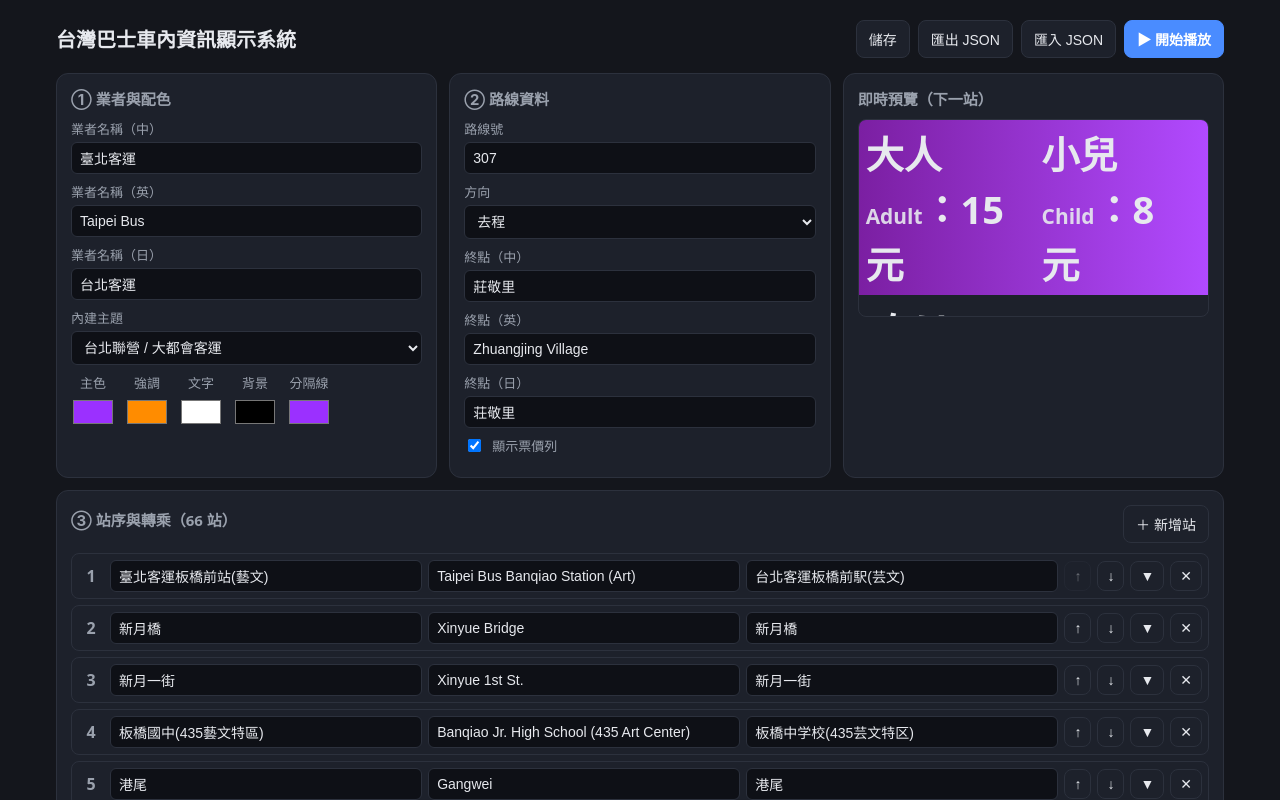
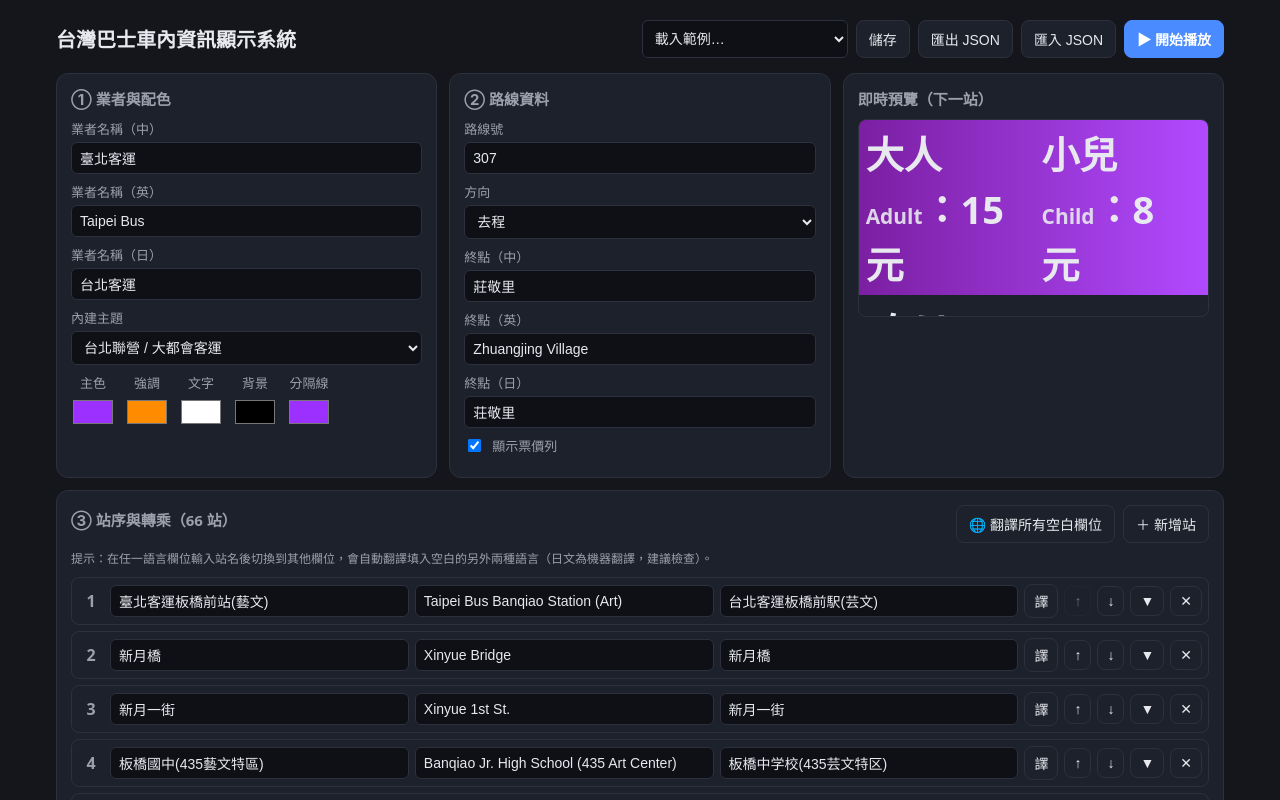
Before and after one commit to masonzeng702550/taiwan-bus-display, a React (Vite) app: page / in a window 1280 px wide. Shown: the top 800 px of the page. Built offline with nearby package versions, Linux system fonts and the light colour scheme.

Commit message:
feat: auto-translate empty language fields from a single entered language

```diff
--- /dev/null
+++ b/src/data/translate.ts
@@ -0,0 +1,56 @@
+import type { I18n, Lang } from "../types";
+
+// Lightweight client-side translation using the free MyMemory API (CORS-enabled,
+// no key needed). Quality is best-effort — Japanese results in particular should
+// be reviewed, since Taiwan place names are transliterations rather than real
+// translations. Kept pluggable so a better provider can be swapped in later.
+
+const MM_LANG: Record<Lang, string> = {
+  zh: "zh-TW",
+  en: "en-GB",
+  ja: "ja-JP",
+};
+
+async function translateText(text: string, from: Lang, to: Lang): Promise<string> {
+  const url =
+    "https://api.mymemory.translated.net/get?q=" +
+    encodeURIComponent(text) +
+    `&langpair=${MM_LANG[from]}|${MM_LANG[to]}`;
+  const res = await fetch(url);
+  if (!res.ok) throw new Error(`translate failed: ${res.status}`);
+  const data = (await res.json()) as { responseData?: { translatedText?: string } };
+  return data.responseData?.translatedText?.trim() ?? "";
+}
+
+const PRIORITY: Lang[] = ["zh", "en", "ja"];
+
+/** Returns the source language to translate FROM: the first non-empty field. */
+function sourceLang(i18n: I18n): Lang | null {
+  return PRIORITY.find((l) => i18n[l].trim().length > 0) ?? null;
+}
+
+/** Fill any empty language fields by translating from the first filled one.
+ *  Never overwrites text the user already entered. No-op if all filled / all empty. */
+export async function fillEmptyLanguages(i18n: I18n): Promise<I18n> {
+  const src = sourceLang(i18n);
+  if (!src) return i18n;
+  const targets = PRIORITY.filter((l) => l !== src && i18n[l].trim().length === 0);
+  if (!targets.length) return i18n;
+
+  const result: I18n = { ...i18n };
+  for (const t of targets) {
+    try {
+      const translated = await translateText(i18n[src], src, t);
+      if (translated) result[t] = translated;
+    } catch {
+      /* leave the field empty on failure; user can retry or type manually */
+    }
+  }
+  return result;
+}
+
+/** True if at least one field is filled and at least one is empty. */
+export function needsFill(i18n: I18n): boolean {
+  const filled = PRIORITY.filter((l) => i18n[l].trim().length > 0).length;
+  return filled > 0 && filled < PRIORITY.length;
+}
--- a/src/editor/Editor.tsx
+++ b/src/editor/Editor.tsx
@@ -2,6 +2,8 @@ import { useRef, useState } from "react";
 import type { RouteFile, Stop, Theme, Transfer, TransferType } from "../types";
 import { THEMES, themeById, themeToCssVars } from "../data/themes";
 import { exportRoute, parseRouteFile, saveRoute } from "../data/storage";
+import { fillEmptyLanguages, needsFill } from "../data/translate";
+import { SAMPLE_ROUTES } from "../data/sampleRoute";
 import { NextStop } from "../player/pages/NextStop";
 
 const TRANSFER_TYPES: TransferType[] = ["metro", "tra", "thsr", "bus", "other"];
@@ -27,6 +29,7 @@ export function Editor({
 }) {
   const fileRef = useRef<HTMLInputElement>(null);
   const [importError, setImportError] = useState("");
+  const [bulkBusy, setBulkBusy] = useState(false);
 
   const update = (patch: Partial<RouteFile>) => onChange({ ...route, ...patch });
 
@@ -49,6 +52,19 @@ export function Editor({
     });
   };
 
+  const translateAll = async () => {
+    setBulkBusy(true);
+    try {
+      const next = [...route.stops];
+      for (let i = 0; i < next.length; i++) {
+        if (needsFill(next[i].name)) next[i] = { ...next[i], name: await fillEmptyLanguages(next[i].name) };
+      }
+      setStops(next);
+    } finally {
+      setBulkBusy(false);
+    }
+  };
+
   const cssVars = themeToCssVars(route.theme) as React.CSSProperties;
 
   return (
@@ -56,6 +72,17 @@ export function Editor({
       <header className="editor-top">
         <h1>台灣巴士車內資訊顯示系統</h1>
         <div className="top-actions">
+          <select
+            defaultValue=""
+            onChange={(e) => {
+              const s = SAMPLE_ROUTES[+e.target.value];
+              if (s) onChange(structuredClone(s.route));
+              e.target.value = "";
+            }}
+          >
+            <option value="" disabled>載入範例…</option>
+            {SAMPLE_ROUTES.map((s, i) => <option key={i} value={i}>{s.label}</option>)}
+          </select>
           <button onClick={() => { saveRoute(route); }}>儲存</button>
           <button onClick={() => exportRoute(route)}>匯出 JSON</button>
           <button onClick={() => fileRef.current?.click()}>匯入 JSON</button>
@@ -119,8 +146,14 @@ export function Editor({
       <section className="panel stops-panel">
         <div className="stops-head">
           <h2>③ 站序與轉乘（{route.stops.length} 站）</h2>
-          <button onClick={() => setStops([...route.stops, blankStop(route.stops.length + 1)])}>＋ 新增站</button>
+          <div className="stops-head-actions">
+            <button onClick={translateAll} disabled={bulkBusy} title="將每站缺少的語言自動翻譯填入">
+              {bulkBusy ? "翻譯中…" : "🌐 翻譯所有空白欄位"}
+            </button>
+            <button onClick={() => setStops([...route.stops, blankStop(route.stops.length + 1)])}>＋ 新增站</button>
+          </div>
         </div>
+        <p className="hint-text">提示：在任一語言欄位輸入站名後切換到其他欄位，會自動翻譯填入空白的另外兩種語言（日文為機器翻譯，建議檢查）。</p>
         <div className="stops-table">
           {route.stops.map((s, idx) => (
             <StopRow
@@ -170,16 +203,28 @@ function StopRow({
   onRemove: () => void;
 }) {
   const [open, setOpen] = useState(false);
+  const [busy, setBusy] = useState(false);
   const setName = (k: "zh" | "en" | "ja" | "jaReading") => (v: string) =>
     onUpdate({ name: { ...stop.name, [k]: v } });
+
+  const autofill = async () => {
+    if (busy || !needsFill(stop.name)) return;
+    setBusy(true);
+    try {
+      onUpdate({ name: await fillEmptyLanguages(stop.name) });
+    } finally {
+      setBusy(false);
+    }
+  };
 
   return (
     <div className="stop-row">
       <div className="stop-main">
         <span className="seq">{idx + 1}</span>
-        <input className="cell" placeholder="站名（中）" value={stop.name.zh} onChange={(e) => setName("zh")(e.target.value)} />
-        <input className="cell" placeholder="English" value={stop.name.en} onChange={(e) => setName("en")(e.target.value)} />
-        <input className="cell" placeholder="日本語" value={stop.name.ja} onChange={(e) => setName("ja")(e.target.value)} />
+        <input className="cell" placeholder="站名（中）" value={stop.name.zh} onChange={(e) => setName("zh")(e.target.value)} onBlur={autofill} />
+        <input className="cell" placeholder="English" value={stop.name.en} onChange={(e) => setName("en")(e.target.value)} onBlur={autofill} />
+        <input className="cell" placeholder="日本語" value={stop.name.ja} onChange={(e) => setName("ja")(e.target.value)} onBlur={autofill} />
+        <button className="icon" onClick={autofill} disabled={busy} title="自動翻譯空白語言">{busy ? "…" : "譯"}</button>
         <button className="icon" onClick={() => onMove(-1)} disabled={idx === 0}>↑</button>
         <button className="icon" onClick={() => onMove(1)} disabled={idx === total - 1}>↓</button>
         <button className="icon" onClick={() => setOpen((o) => !o)}>{open ? "▲" : "▼"}</button>
--- a/src/styles/global.css
+++ b/src/styles/global.css
@@ -56,7 +56,9 @@ input:focus, select:focus { outline: none; border-color: var(--ui-accent); }
 .error { color: #ff6b6b; }
 
 .stops-panel { margin-top: 12px; }
-.stops-head { display: flex; align-items: center; justify-content: space-between; }
+.stops-head { display: flex; align-items: center; justify-content: space-between; gap: 8px; flex-wrap: wrap; }
+.stops-head-actions { display: flex; gap: 8px; }
+.hint-text { font-size: 12px; color: var(--ui-muted); margin: 6px 0 10px; }
 .stops-table { display: flex; flex-direction: column; gap: 6px; margin-top: 10px; }
 .stop-row { border: 1px solid var(--ui-line); border-radius: 8px; padding: 6px; }
 .stop-main { display: flex; align-items: center; gap: 6px; }
```
